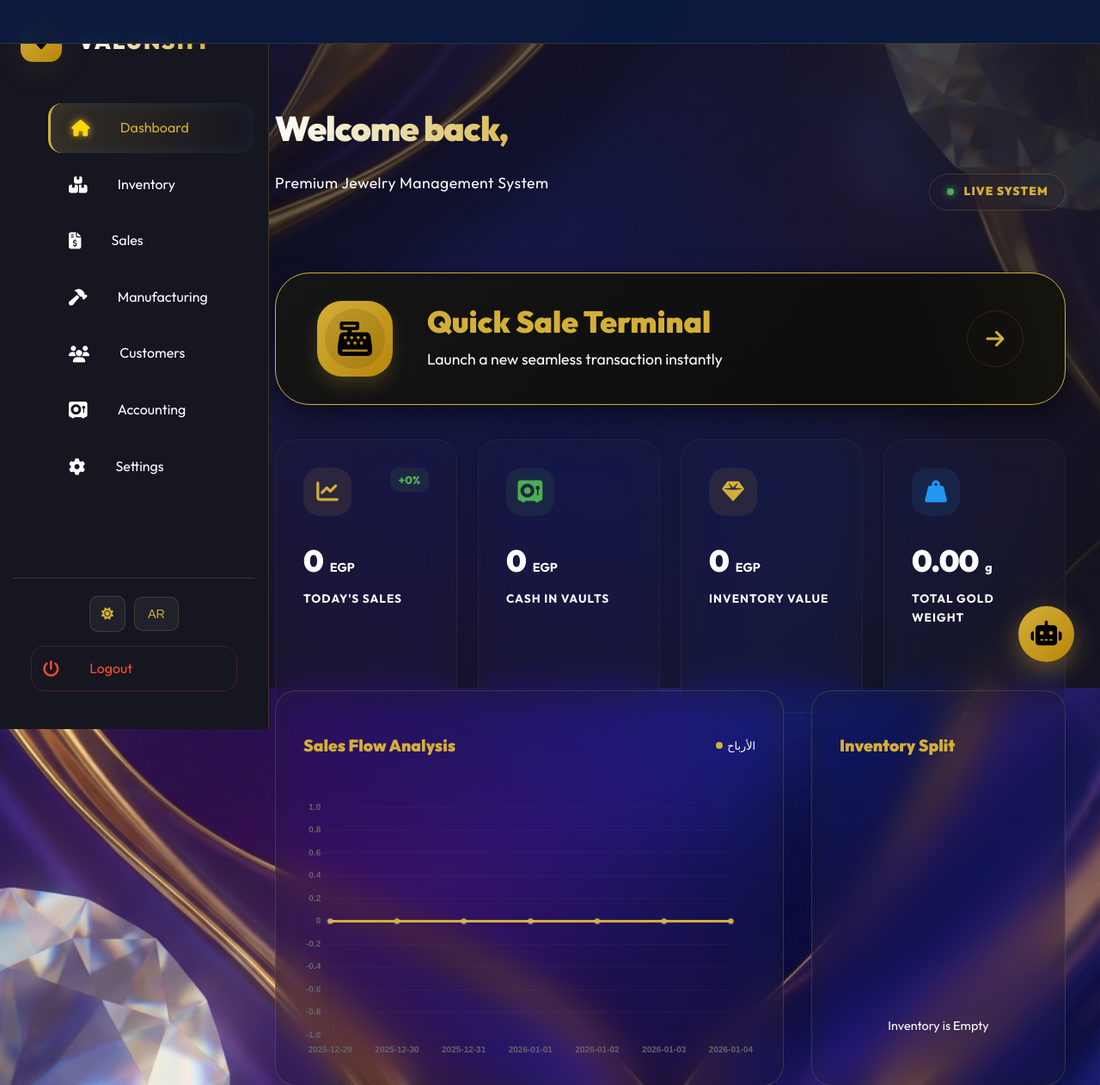
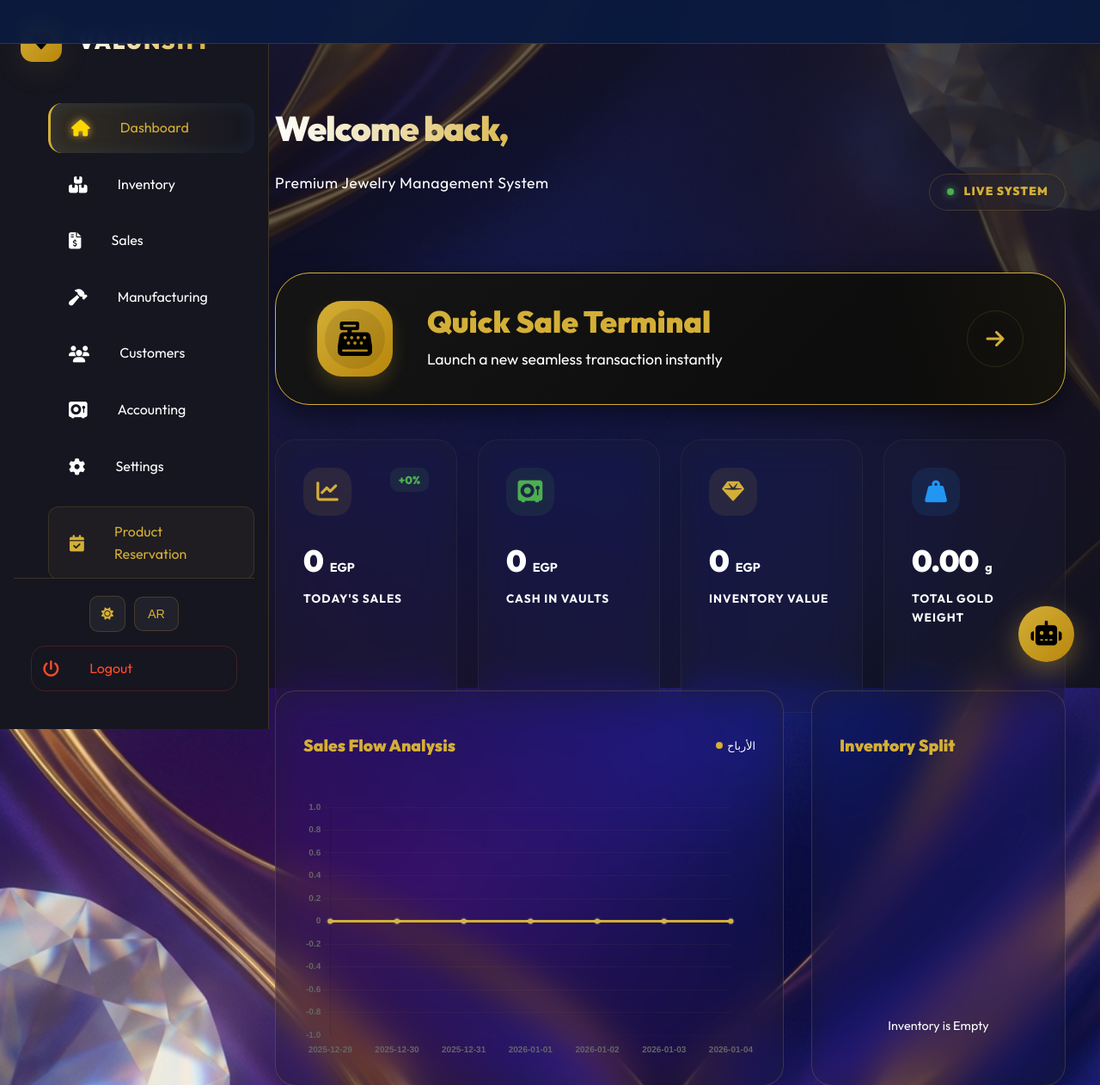
Before and after one commit to ayasheriefr-cmyk/valunshy-erp, a Django app: page / in a window 1280 px wide. Shown: the top 1262 px of the page at 86% size. Run offline with Django 5.2, Linux system fonts and the light colour scheme; data that the repository does not hold is empty.

Commit message:
feat(dashboard): Add Product Reservation link to configured Main Dashboard

```diff
--- a/templates/dashboard.html
+++ b/templates/dashboard.html
@@ -97,6 +97,13 @@
                     </a>
                 </li>
                 {% endif %}
+                <li>
+                    <a href="{% url 'sales:reservation_page' %}" class="nav-item"
+                        style="color: var(--gold-primary); border: 1px solid var(--gold-soft); background: rgba(212,175,55,0.05); margin-top: 10px; border-radius: 12px;">
+                        <i class="fa-solid fa-calendar-check"></i>
+                        <span>{% if LANGUAGE_CODE == 'ar' %}حجز منتج{% else %}Product Reservation{% endif %}</span>
+                    </a>
+                </li>
             </ul>
         </nav>
 
```
